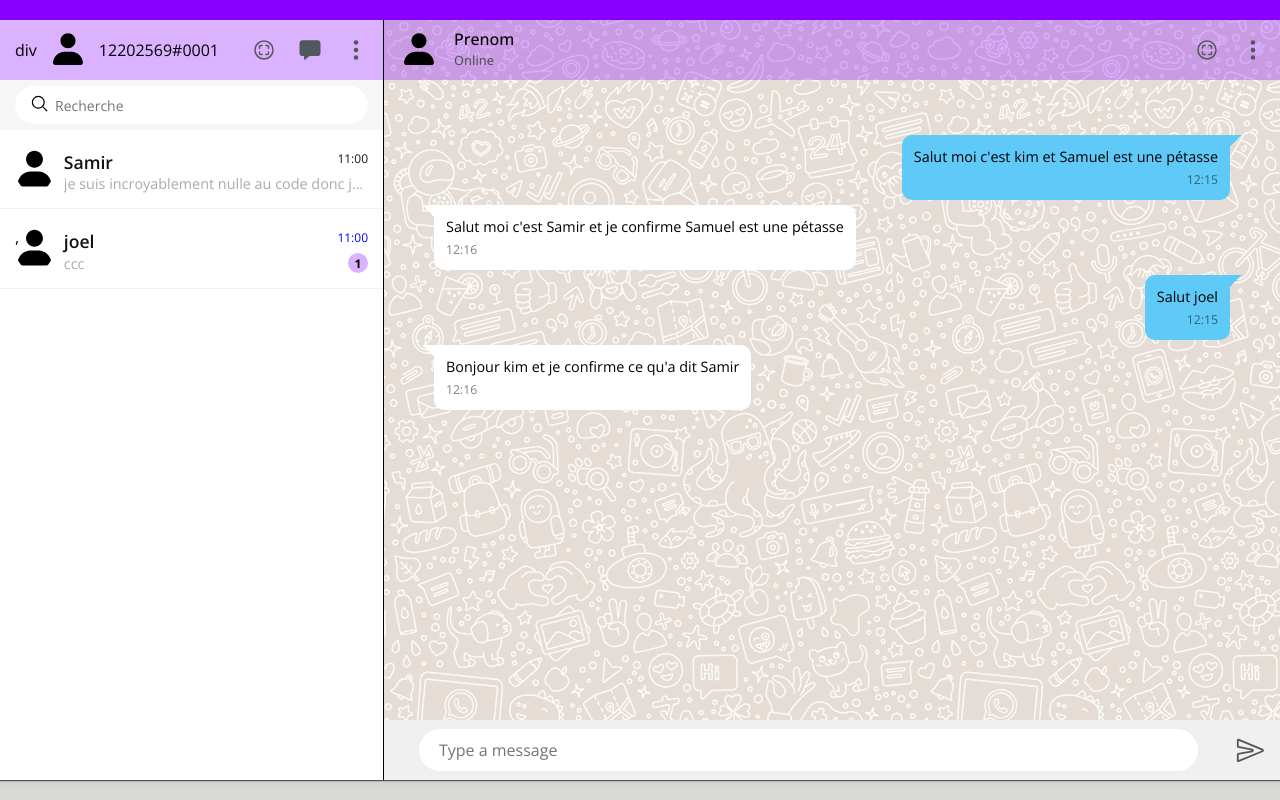
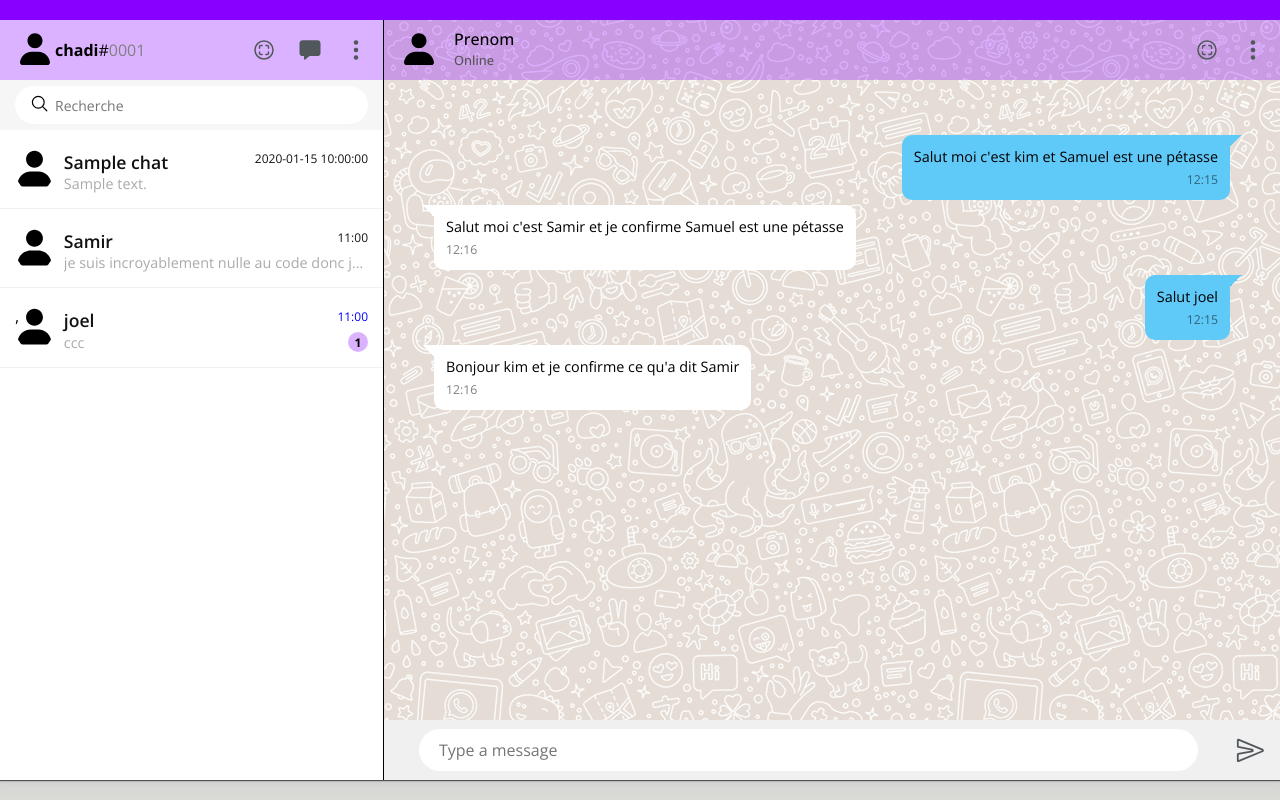
Before and after one commit to DreanoLucas/Skycord, a Flask app: page / in a window 1280 px wide. Run offline with Flask 3, Linux system fonts and the light colour scheme; a user stored in the database is signed in; tables that the repository leaves empty hold one stand-in row (values such as "Sample post"); some libraries are stand-ins or nearby versions.

Commit message:
Affichages des chat de l'utilisateur (version non testé)

```diff
--- a/website/static/CSS/page_accueil.css
+++ b/website/static/CSS/page_accueil.css
@@ -61,13 +61,17 @@
 		padding: 0 15px;
 }
 
-.user {
+.user{
+	display:flex;
+	align-items:center
+}
+
+.user_img {
 		position: relative;
 		width:40px;
 		height: 40px;
 		overflow: hidden;
 		border-radius: 50%;
-
 }
 
 .user1 {
--- a/website/templates/page_accueil.html
+++ b/website/templates/page_accueil.html
@@ -37,19 +37,20 @@
 	-->
 
 
-  <link rel="stylesheet" href="{{ url_for('static', filename='CSS/page_accueil.css') }}">
+  <link rel="stylesheet" href="../static/CSS/page_accueil.css">
 </head>
 <body>
     <div class="container">
         <div class="leftside">
             <!--header-->
             <div class="header">
-								div
 							<div class="user">
+                <div class="user_img">
                     <img src="../static/Image/user.svg"  class="cover">
                 </div>
 								<div>
-									{{ user.login }}#{{ '%04d' | format(user.id) }}
+									<b>{{ user.login }}</b>#<span style="color:grey">{{ '%04d' | format(user.id) }}</span>
+								</div>
 							</div>
 							<ul class="nav_icons">
 									<li><ion-icon name="scan-circle-outline"></ion-icon></li>
@@ -66,6 +67,29 @@
             </div>
             <!--chat list-->
             <div class="chatlist">
+
+							<!-- EN TEST : Bloc d'import des groupes depuis le sql -->
+
+							{% if chats is not none %}
+									{% for id, chat_name, last_message, date in chats %}
+											<div class="block">
+													<div class="imgbx">
+															<img src="../Image/user.svg" class="cover">
+													</div>
+													<div class="details">
+															<div class="listHead">
+																	<h4> {{ chat_name }} </h4>
+																	<p class="time"> {{ date }} </p>
+															</div>
+															<div class="message_p">
+																	<p> {{ last_message }}</p>
+															</div>
+													</div>
+											</div>
+									{% endfor %}
+							{% endif %}
+
+
                 <div class="block">
                     <div class="imgbx">
                         <img src="../Image/user.svg" class="cover">
@@ -97,6 +121,7 @@
                 </div>
             </div>
         </div>
+
         <div class="rightside">
             <div class="header">
                 <div class="imgtext">
--- a/website/views.py
+++ b/website/views.py
@@ -1,5 +1,10 @@
+#faudrait deplacer le sql dans un fichier sqlrequest.py mais deja je voudrais savoir si ça marche
+
 from flask import Blueprint, render_template, url_for, redirect
 from flask_login import login_required, current_user
+
+from . import db
+from .models import *
 
 views = Blueprint('views', __name__)
 
@@ -7,4 +12,23 @@
 @views.route('/')
 @login_required
 def home():
-  return render_template('page_accueil.html', user=current_user)
+  subquery = db.session.query(Message.chat_id,
+                              func.max(
+                                  Message.date).label('max_date')).group_by(
+                                      Message.chat_id).subquery()
+
+  user_chats = db.session.query(
+      Chat.chat_id, Chat.chat_name, Message.text,
+      Message.date).join(ChatMember, ChatMember.chat_id == Chat.chat_id).join(
+          User, User.id == ChatMember.user_id).join(
+              subquery, subquery.c.chat_id == Chat.chat_id).join(
+                  Message,
+                  db.and_(Message.chat_id == Chat.chat_id,
+                          Message.date == subquery.c.max_date)).filter(
+                              User.id == current_user.id).order_by(
+                                  Message.date.desc())
+
+  print(user_chats.all())
+  return render_template('page_accueil.html',
+                         user=current_user,
+                         chats=user_chats.all())
```
Also changed, not shown: website/models.py (+23 -15 lines), instance/database.db, 1 other file. Lines whose indentation alone changed are shown as unchanged.
